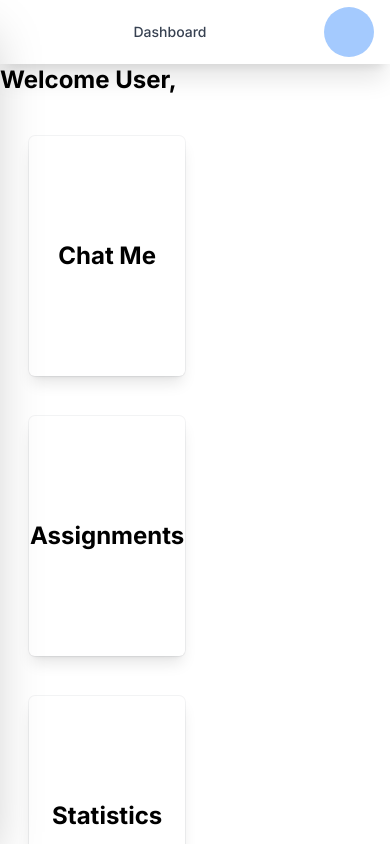
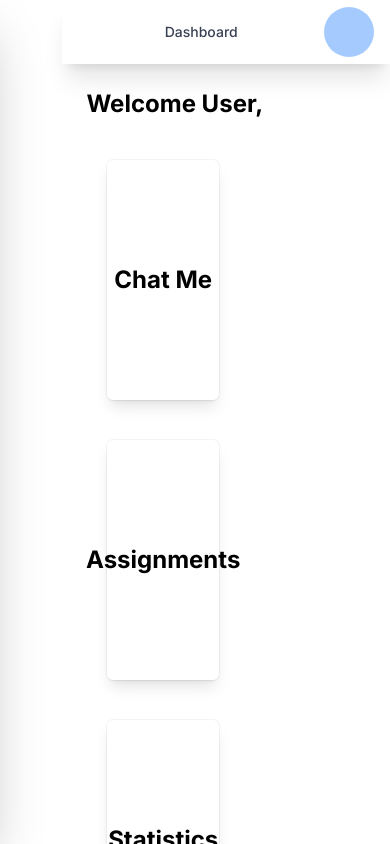
Before and after one commit to WhitneyEkow/MathMentor, a Next.js app: page /dashboard in a window 390 px wide. Built offline with nearby package versions, Linux system fonts and the light colour scheme.

Commit message:
adding padding

```diff
--- a/src/app/dashboard/page.js
+++ b/src/app/dashboard/page.js
@@ -5,7 +5,7 @@ import Link from "next/link";
 
 function Dashboard() {
   return (
-    <div className="">
+    <div className="h-[92.6vh] ">
       <h3 className="text-2xl font-bold sm:text-3xl md:text-4xl">
         Welcome User,
       </h3>
--- a/src/app/layout.js
+++ b/src/app/layout.js
@@ -43,11 +43,13 @@ export default function RootLayout({ children }) {
       <body className={inter.className}>
         <GlobalState>
           <div className="flex w-full h-screen overflow-y-scroll">
-            <Sidebar />
-            <div className="relative w-[100%] sm:w-[85%] ml-[0%] sm:ml-[15%] ">
+            <div className="w-[16%]">
+              <Sidebar />
+            </div>
+            <div className="relative w-[84%] ">
               <Header />
-              <main className="overflow-hidden">
-                <div className="mx-auto text-black dark:text-white dark:bg-[#080b13]">
+              <main className="overflow-hidden ">
+                <div className=" text-black dark:text-white dark:bg-[#080b13]  p-6">
                   {children}
                 </div>
               </main>
```
